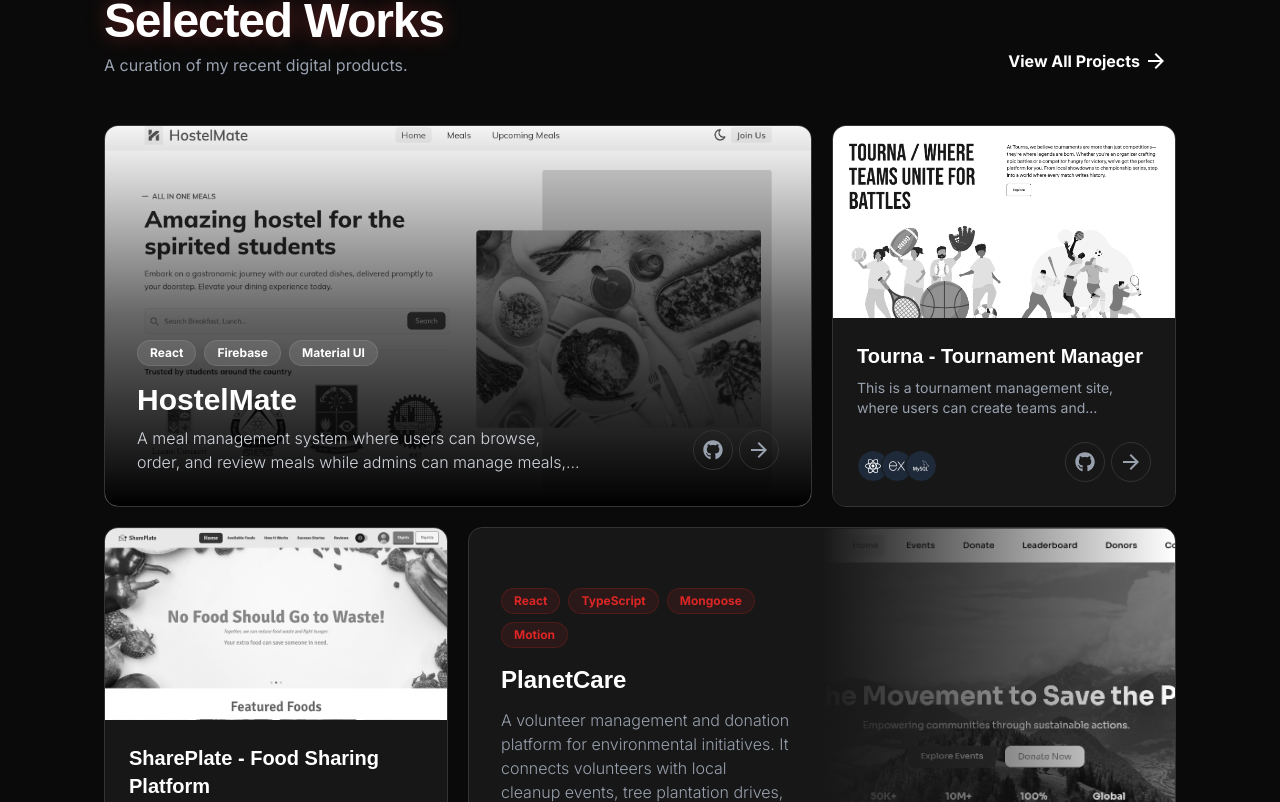
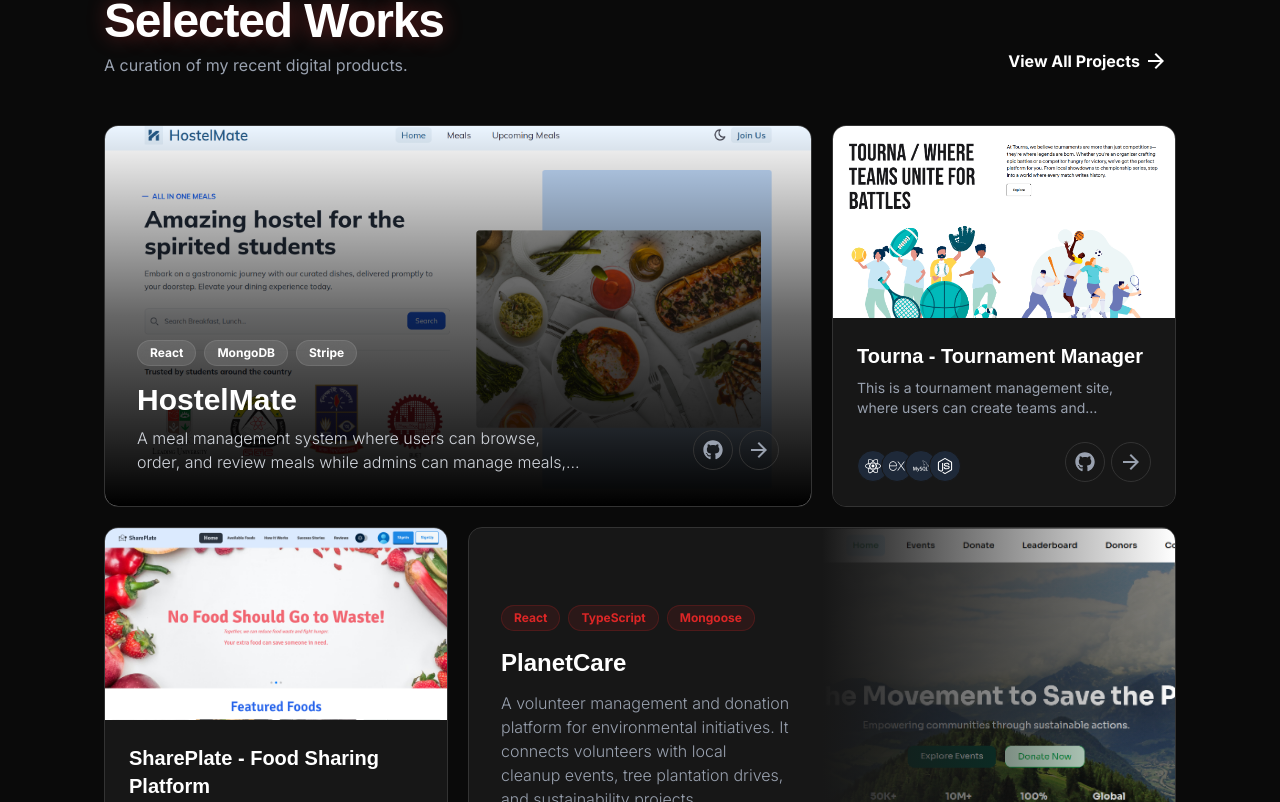
Before and after one commit to ii-shimul/bax, a Next.js app: page / in a window 1280 px wide. Shown: the part 2258-3060 px from the top of the page. Built offline with nearby package versions, Linux system fonts and the light colour scheme; no server answers.

Commit message:
fix: some ui issues

```diff
--- a/src/components/sections/Works.tsx
+++ b/src/components/sections/Works.tsx
@@ -10,6 +10,8 @@ import {
 	SiFramer,
 	SiNodedotjs,
 	SiTailwindcss,
+	SiTypescript,
+	SiMongoose,
 } from "react-icons/si";
 import { BeforeEffectButton } from "../ui/before-effect-button";
 import projects from "@/data/projects.json";
@@ -37,6 +39,8 @@ const techIcons: Record<string, React.ReactNode> = {
 	Motion: <SiFramer />,
 	"Node.js": <SiNodedotjs />,
 	"Tailwind CSS": <SiTailwindcss />,
+	TypeScript: <SiTypescript />,
+	Mongoose: <SiMongoose />,
 };
 
 const getTechIcon = (tech: string): React.ReactNode => {
@@ -72,7 +76,7 @@ const FeaturedCard = ({ project }: { project: Project }) => (
 	<article className="lg:col-span-2 group relative overflow-hidden rounded-xl bg-background-light dark:bg-card-dark border border-gray-200 dark:border-border-dark cyber-glow-box transition-all duration-300">
 		<div className="absolute inset-0 bg-linear-to-t from-black via-black/60 to-transparent z-10 pointer-events-none"></div>
 		<div
-			className="h-full w-full bg-cover bg-center grayscale group-hover:grayscale-0 transition-transform duration-700 group-hover:scale-105"
+			className="h-full w-full bg-cover bg-center transition-transform duration-700 group-hover:scale-105"
 			style={{ backgroundImage: `url("${project.image}")` }}
 		></div>
 		<div className="absolute bottom-0 left-0 z-20 p-8 w-full">
@@ -105,7 +109,7 @@ const FeaturedCard = ({ project }: { project: Project }) => (
 const ImageHeaderCard = ({ project }: { project: Project }) => (
 	<article className="group relative overflow-hidden rounded-xl bg-white dark:bg-card-dark border border-gray-200 dark:border-border-dark cyber-glow-box transition-all duration-300 flex flex-col">
 		<div
-			className="h-48 w-full bg-cover bg-center grayscale group-hover:grayscale-0 transition-all duration-500"
+			className="h-48 w-full bg-cover bg-center group-hover:scale-105 transition-all duration-500"
 			style={{ backgroundImage: `url("${project.image}")` }}
 		></div>
 		<div className="p-6 flex-1 flex flex-col justify-between bg-white dark:bg-card-dark">
@@ -119,7 +123,7 @@ const ImageHeaderCard = ({ project }: { project: Project }) => (
 			</div>
 			<div className="flex justify-between items-end mt-6">
 				<div className="flex -space-x-2">
-					{project.technologies.slice(0, 3).map((tech) => {
+					{project.technologies.map((tech) => {
 						const icon: ReactNode = getTechIcon(tech);
 						return (
 							<div
@@ -145,7 +149,7 @@ const SplitCard = ({ project }: { project: Project }) => (
 	<article className="lg:col-span-2 group relative overflow-hidden rounded-xl bg-white dark:bg-card-dark border border-gray-200 dark:border-border-dark cyber-glow-box transition-all duration-300 flex flex-col md:flex-row">
 		<div className="w-full md:w-1/2 p-8 flex flex-col justify-center relative z-10">
 			<div className="flex gap-2 mb-4 flex-wrap">
-				{project.technologies.map((tech) => (
+				{project.technologies.slice(0, 3).map((tech) => (
 					<span
 						key={tech}
 						className="px-3 py-1 rounded-full bg-primary/10 text-xs font-bold text-primary border border-primary/20"
@@ -181,7 +185,7 @@ const SplitCard = ({ project }: { project: Project }) => (
 			</div>
 		</div>
 		<div
-			className="w-full md:w-1/2 min-h-50 bg-cover bg-center grayscale group-hover:grayscale-0 transition-all duration-500 relative"
+			className="w-full md:w-1/2 min-h-50 bg-cover bg-center group-hover:scale-105 transition-all duration-500 relative"
 			style={{ backgroundImage: `url("${project.image}")` }}
 		>
 			<div className="absolute inset-0 bg-linear-to-r from-white dark:from-card-dark to-transparent md:block hidden" />
--- a/src/data/projects.json
+++ b/src/data/projects.json
@@ -3,7 +3,7 @@
 		"id": "hostelmate",
 		"title": "HostelMate",
 		"description": "A meal management system where users can browse, order, and review meals while admins can manage meals, track revenue, and handle upcoming meal requests. Features include user authentication, payments, meal filtering, and a dark mode UI.",
-		"technologies": ["React", "Firebase", "Material UI", "MongoDB", "Stripe"],
+		"technologies": ["React", "MongoDB", "Stripe", "Firebase", "Material UI"],
 		"image": "/projects/hostelmate.png",
 		"liveLink": "https://hostelmate-b7e8e.web.app/",
 		"repoLink": "https://github.com/ii-shimul/project-hostelmate",
@@ -17,7 +17,7 @@
 		"id": "tourna",
 		"title": "Tourna - Tournament Manager",
 		"description": "This is a tournament management site, where users can create teams and tournaments. Also users can manage their created tournaments, determine the champion in the tournament.",
-		"technologies": ["React", "Express.js", "MySQL", "Motion"],
+		"technologies": ["React", "Express.js", "MySQL", "Node.js"],
 		"image": "/projects/tourna.png",
 		"liveLink": "https://tourna-nine.vercel.app/",
 		"repoLink": "https://github.com/ii-shimul/project-tourna",
@@ -45,7 +45,7 @@
 		"id": "planetcare",
 		"title": "PlanetCare",
 		"description": "A volunteer management and donation platform for environmental initiatives. It connects volunteers with local cleanup events, tree plantation drives, and sustainability projects.",
-		"technologies": ["React", "TypeScript", "Mongoose", "Motion"],
+		"technologies": ["React", "TypeScript", "Mongoose", "Motion", "Stripe"],
 		"image": "/projects/planetcare.png",
 		"liveLink": "https://planetcare-bd.web.app/",
 		"repoLink": "https://github.com/ii-shimul/project-planetcare",
```
